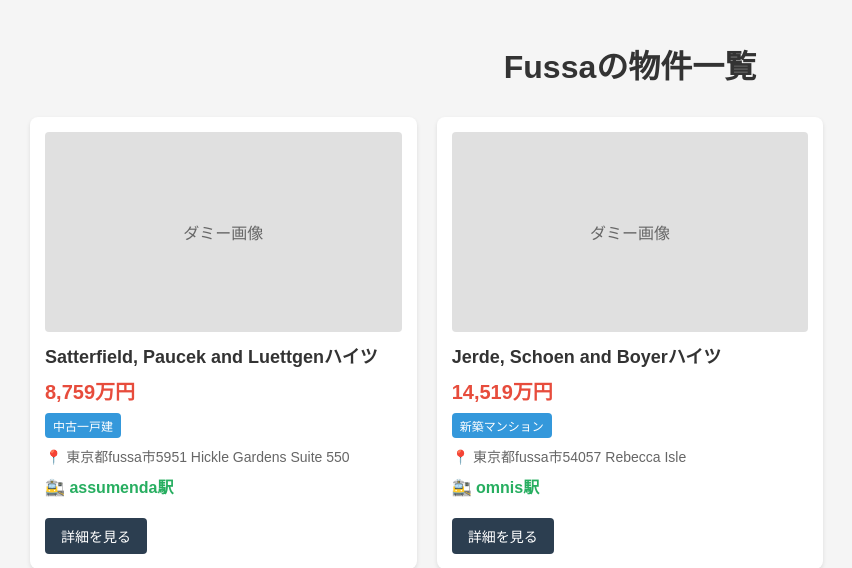
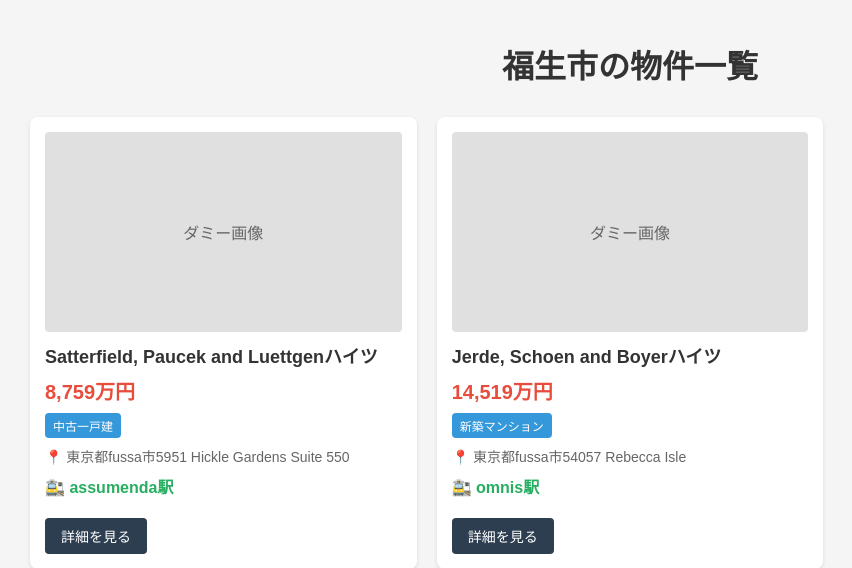
Before and after one commit to hituji69/ypseeds-copilot-laravel-test, a Laravel app: page /list/fussa in a window 1280 px wide. Shown: the top 568 px of the page, without its empty margins (10-862 px from the left). Run offline with Laravel 12, Linux system fonts and the light colour scheme; data comes from the database, SQL or seed files in the repository.

Commit message:
エリア名表示の日本語化を完了
Co-authored-by: hituji69 <5917297+hituji69@users.noreply.github.com>

```diff
--- a/app/Http/Controllers/ListController.php
+++ b/app/Http/Controllers/ListController.php
@@ -7,10 +7,74 @@ use App\Models\Property;
 
 class ListController extends Controller
 {
+    /**
+     * エリア名マッピングテーブル
+     */
+    private function getAreaNameMap()
+    {
+        return [
+            // 23区
+            'chiyoda' => '千代田区',
+            'chuo' => '中央区',
+            'minato' => '港区',
+            'shinjuku' => '新宿区',
+            'bunkyo' => '文京区',
+            'taito' => '台東区',
+            'sumida' => '墨田区',
+            'koto' => '江東区',
+            'shinagawa' => '品川区',
+            'meguro' => '目黒区',
+            'ota' => '大田区',
+            'setagaya' => '世田谷区',
+            'shibuya' => '渋谷区',
+            'nakano' => '中野区',
+            'suginami' => '杉並区',
+            'toshima' => '豊島区',
+            'kita' => '北区',
+            'arakawa' => '荒川区',
+            'itabashi' => '板橋区',
+            'nerima' => '練馬区',
+            'adachi' => '足立区',
+            'katsushika' => '葛飾区',
+            'edogawa' => '江戸川区',
+            // 市部
+            'hachioji' => '八王子市',
+            'tachikawa' => '立川市',
+            'musashino' => '武蔵野市',
+            'mitaka' => '三鷹市',
+            'ome' => '青梅市',
+            'fuchu' => '府中市',
+            'akishima' => '昭島市',
+            'chofu' => '調布市',
+            'machida' => '町田市',
+            'koganei' => '小金井市',
+            'kodaira' => '小平市',
+            'hino' => '日野市',
+            'higashimurayama' => '東村山市',
+            'kokubunji' => '国分寺市',
+            'kunitachi' => '国立市',
+            'fussa' => '福生市',
+            'komae' => '狛江市',
+            'higashiyamato' => '東大和市',
+            'kiyose' => '清瀬市',
+            'higashikurume' => '東久留米市',
+            'musashimurayama' => '武蔵村山市',
+            'tama' => '多摩市',
+            'inagi' => '稲城市',
+            'hamura' => '羽村市',
+            'akiruno' => 'あきる野市',
+            'nishitokyo' => '西東京市',
+        ];
+    }
+
     public function show($area)
     {
         $properties = Property::where('area', $area)->get();
 
-        return view('property.list', compact('properties', 'area'));
+        // エリア名を日本語に変換
+        $areaNameMap = $this->getAreaNameMap();
+        $areaNameJa = $areaNameMap[$area] ?? ucfirst($area);
+
+        return view('property.list', compact('properties', 'area', 'areaNameJa'));
     }
 }
--- a/resources/views/property/list.blade.php
+++ b/resources/views/property/list.blade.php
@@ -3,7 +3,7 @@
 <head>
     <meta charset="UTF-8">
     <meta name="viewport" content="width=device-width, initial-scale=1.0">
-    <title>{{ ucfirst($area) }}の物件一覧</title>
+    <title>{{ $areaNameJa }}の物件一覧</title>
     <style>
         body {
             font-family: Arial, sans-serif;
@@ -103,7 +103,7 @@
 </head>
 <body>
     <div class="container">
-        <h1>{{ ucfirst($area) }}の物件一覧</h1>
+        <h1>{{ $areaNameJa }}の物件一覧</h1>
 
         @if($properties->count() > 0)
             <div class="property-grid">
@@ -137,7 +137,7 @@
             </div>
         @else
             <div class="no-properties">
-                {{ ucfirst($area) }}エリアの物件は現在登録されていません。
+                {{ $areaNameJa }}エリアの物件は現在登録されていません。
             </div>
         @endif
     </div>
```
